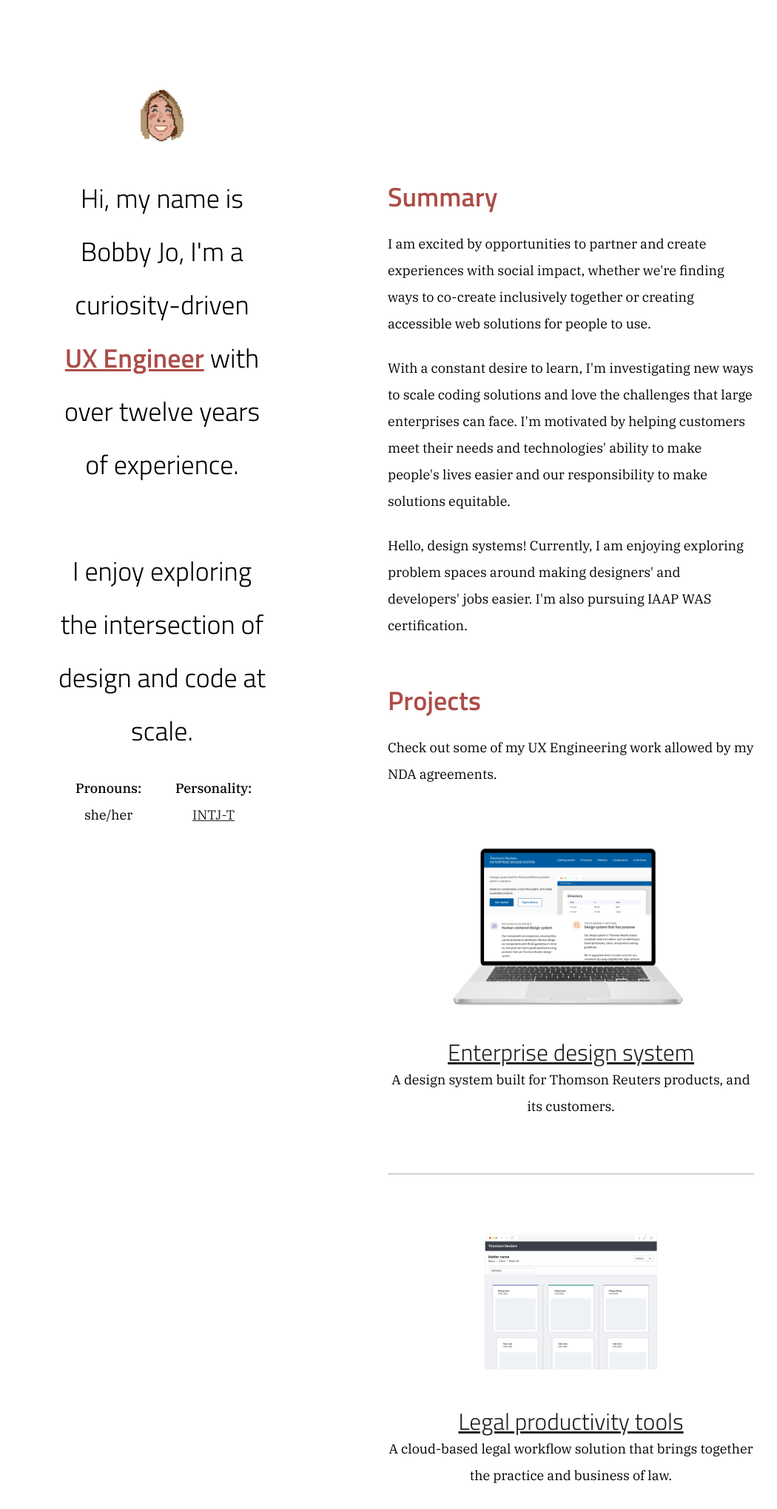
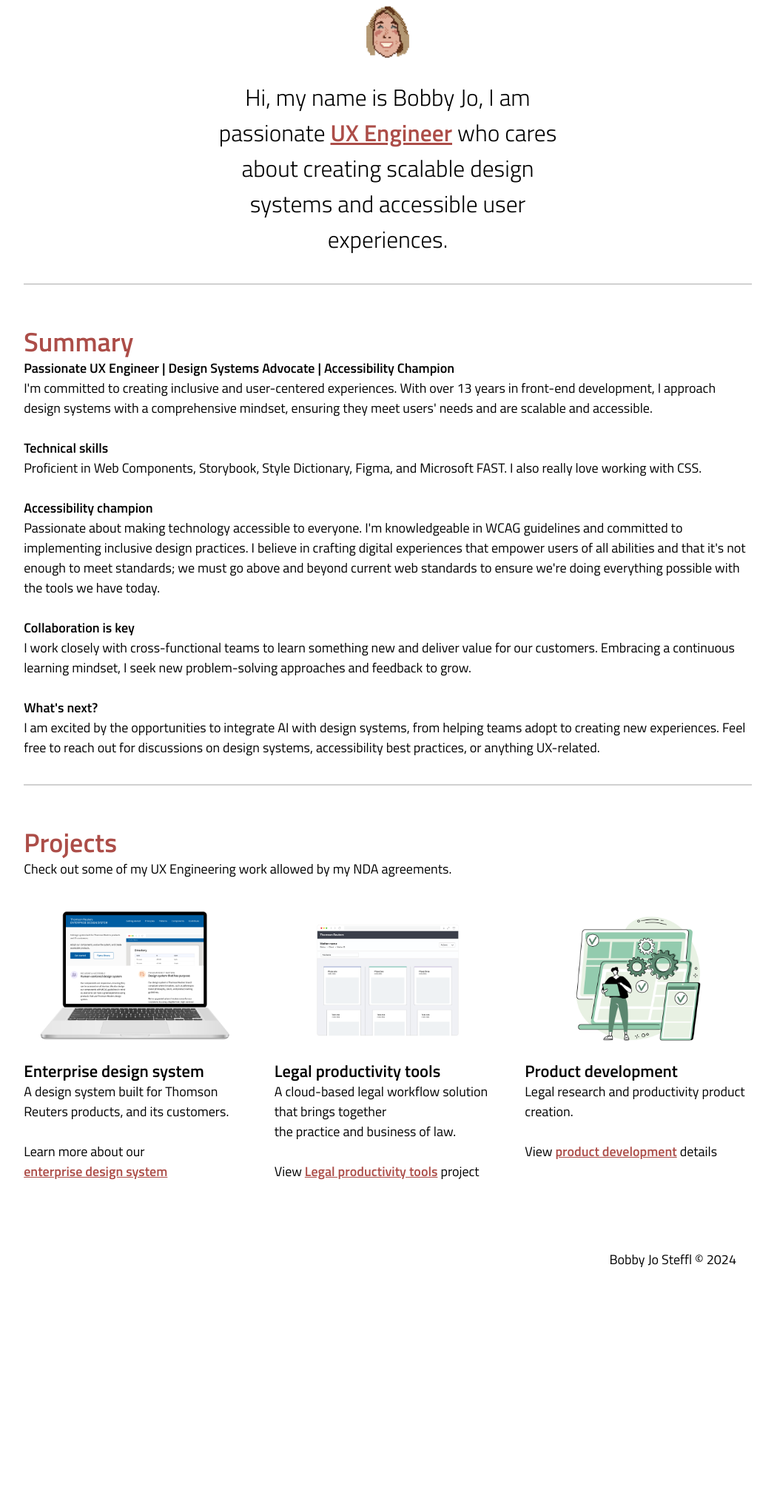
Before and after one commit to bsteffl/portfolio, a plain HTML site: page index.html in a window 1280 px wide. Shown: the part 176-2216 px from the top of the page at 74% size, without its empty margins (116-1166 px from the left). After the commit the page ends 1897 px from the top, so only its background shows below. Drawn offline with nearby package versions, Linux system fonts and the light colour scheme; files that its build step writes are made by us from their sources.

Commit message:
portfolio content updates and layout restructure

```diff
--- a/footer.html
+++ b/footer.html
@@ -1 +1 @@
-<footer>Bobby Jo Steffl &copy; 2022</footer>
+<footer>Bobby Jo Steffl &copy; 2024</footer>
--- a/index.html
+++ b/index.html
@@ -5,10 +5,11 @@
     <meta http-equiv="X-UA-Compatible" content="IE=edge">
     <meta name="viewport" content="width=device-width, initial-scale=1.0">
     <title>Bobby Jo Steffl - Portfolio</title>
+    <!-- If you're here, I assure you would be unimpressed by the lack of flare and animations; my passion isn't portfolio sites but design systems. I only aimed to use minimal code and good old-fashioned HTML & CSS. -->
     <!-- <link rel="stylesheet" href="https://use.typekit.net/vcr8oyl.css"> -->
     <link rel="preconnect" href="https://fonts.googleapis.com">
     <link rel="preconnect" href="https://fonts.gstatic.com" crossorigin>
-    <link href="https://fonts.googleapis.com/css2?family=IBM+Plex+Serif:wght@200;400;500;600&family=Titillium+Web:wght@300;400;600&display=swap" rel="stylesheet">
+    <link href="https://fonts.googleapis.com/css2?family=Merriweather:wght@300;400;700&family=Titillium+Web:wght@300;400;600&display=swap" rel="stylesheet">
     <link href="src/assets/styles/main.css" rel="stylesheet" />
     <link rel="apple-touch-icon" sizes="180x180" href="src/assets/images/favicon/apple-touch-icon.png">
     <link rel="icon" type="image/png" sizes="32x32" href="src/assets/images/favicon//favicon-32x32.png">
@@ -21,41 +22,50 @@
     <div class="l-site-wrapper l-site-wrapper--index">
         <include src="./header.html"></include>
         <main>
-            <div class="c-portfolio-description">
+            <div class="c-portfolio-work">
+                <section class="c-portfolio-description">
                     <img src="src/assets/images/bobbyjo-avatar.png" alt="White female in mid-thirties with blue eyes and blonde hair in gaming pixel form" />
-                <p class="c-callout-text">Hi, my name is Bobby Jo, I'm a curiosity-driven <a href="defining-ux-engineer.html" class="c-highlight">UX Engineer</a> with over twelve years of experience. <br/><br/> I enjoy exploring the intersection of design and code at scale.</p>
-
-                <p class="u-flex u-m-flex u-justify-content-between"><span><strong>Pronouns:</strong> she/her</span><span><strong>Personality:</strong> <a class="u-padding-none" href="https://www.16personalities.com/intj-personality">INTJ-T</a></span></p>
-            </div>
-            <div class="c-divider u-d-display-none"></div>
-            <div class="c-portfolio-work">
+                    <p class="c-callout-text">Hi, my name is Bobby Jo, I am passionate <a href="defining-ux-engineer.html" class="c-highlight">UX Engineer</a> who cares about creating scalable design systems and accessible user experiences.</p>
+                </section>
+                <div class="c-divider"></div>
                 <section>
                     <h1 class="h2">Summary</h1>
-                    <p>I am excited by opportunities to partner and create experiences with social impact, whether we're finding ways to co-create inclusively together or creating accessible web solutions for people to use.</p>
-                    <p>With a constant desire to learn, I'm investigating new ways to scale coding solutions and love the challenges that large enterprises can face. I'm motivated by helping customers meet their needs and technologies' ability to make people's lives easier and our responsibility to make solutions equitable.</p>
-                    <p>Hello, design systems! Currently, I am enjoying exploring problem spaces around making designers' and developers' jobs easier. I'm also pursuing IAAP WAS certification.</p>
+                    <p><strong>Passionate UX Engineer | Design Systems Advocate | Accessibility Champion</strong><br/>I'm committed to creating inclusive and user-centered experiences. With over 13 years in front-end development, I approach design systems with a comprehensive mindset, ensuring they meet users' needs and are scalable and accessible.</p>
+
+                    <p><strong>Technical skills</strong><br/>Proficient in Web Components, Storybook, Style Dictionary, Figma, and Microsoft FAST. I also really love working with CSS.</p>
+
+                    <p><strong>Accessibility champion</strong><br/>Passionate about making technology accessible to everyone. I'm knowledgeable in WCAG guidelines and committed to implementing inclusive design practices. I believe in crafting digital experiences that empower users of all abilities and that it's not enough to meet standards; we must go above and beyond current web standards to ensure we're doing everything possible with the tools we have today.</p>
+
+                    <p><strong>Collaboration is key</strong><br/>I work closely with cross-functional teams to learn something new and deliver value for our customers. Embracing a continuous learning mindset, I seek new problem-solving approaches and feedback to grow.</p>
+
+                    <p><strong>What's next?</strong><br/>I am excited by the opportunities to integrate AI with design systems, from helping teams adopt to creating new experiences. Feel free to reach out for discussions on design systems, accessibility best practices, or anything UX-related.</p>
                 </section>
-                <div class="c-divider u-d-display-none"></div>
-                <section class="c-portfolio-content">
+            </div>
+            <div class="c-divider"></div>
+            <section class="c-portfolio-wrapper">
                 <h2>Projects</h2>
-                    <p>Check out some of my UX Engineering work allowed by my NDA agreements.</p>
+                <p class="u-margin-bottom-none">Check out some of my UX Engineering work allowed by my NDA agreements.</p>
+                <div class="c-portfolio-content">
                 <article class="c-portfolio-group">
                     <img src="src/assets/images/macbook-design-system.png" alt=" " aria-hidden="true" role="presentation" />
-                        <h3 class="u-margin-bottom-none"><a href="enterprise-design-system.html">Enterprise design system</a></h3>
-                        <p class="u-margin-top-none">A design system built for Thomson Reuters products, and its customers.</p>
+                    <h3 class="u-margin-bottom-none">Enterprise design system</h3>
+                    <p>A design system built for Thomson Reuters products, and its customers.</p>
+                    <p>Learn more about our <a href="enterprise-design-system.html">enterprise design system</a></p>
                 </article>
                 <article class="c-portfolio-group">
                     <img src="src/assets/images/panoramic-matter-maps.png" alt="Thomson Reuters Panoramic Matter Maps" />
-                        <h3 class="u-margin-bottom-none"><a href="productivity-tools.html">Legal productivity tools</a></h3>
-                        <p class="u-margin-top-none">A cloud-based legal workflow solution that brings together<br/> the practice and business of law.</p>
+                    <h3 class="u-margin-bottom-none">Legal productivity tools</h3>
+                    <p>A cloud-based legal workflow solution that brings together<br/> the practice and business of law.</p>
+                    <p>View <a href="productivity-tools.html">Legal productivity tools</a> project</p>
                 </article>
                 <article class="c-portfolio-group">
                     <img src="src/assets/images/platform-graphic.png" alt=" " aria-hidden="true" role="presentation" />
-                        <h3 class="u-margin-bottom-none"><a href="product-development.html">Product development</a></h3>
-                        <p class="u-margin-top-none">Legal research and productivity product creation.</p>
+                    <h3 class="u-margin-bottom-none">Product development</h3>
+                    <p>Legal research and productivity product creation.</p>
+                    <p>View <a href="product-development.html">product development</a> details</p>
                 </article>
+                </div>
             </section>
-            </div>
         </main>
         <include src="./footer.html"></include>
     </div>
--- a/src/assets/styles/main.css
+++ b/src/assets/styles/main.css
@@ -1,4 +1,5 @@
 @import "normalize.css";
+/*  If you're here, I assure you would be unimpressed by the lack of flare and animations; my passion isn't portfolio sites but design systems. I only aimed to use minimal code and good old-fashioned HTML & CSS. */
 * {
     box-sizing: border-box;
 }
@@ -8,7 +9,7 @@
     --primary-dark: #AC4D48;
     --gray-muted: #D1D1D1;
     --gray: #737373;
-    --body-font-family: 'IBM Plex Serif', serif;
+    --body-font-family: 'Titillium Web', sans-serif;
     --heading-font-family: 'Titillium Web', sans-serif;
     --base-font-size: 18;
     --weight-light: 300;
@@ -25,20 +26,17 @@
     --line-height-2: 1.15;
     --line-height-3: 1.25;
     --line-height-4: 2;
-    --spacing-half: 12px;
-    --spacing-1: 24px;
-    --spacing-2: 36px;
-    --spacing-3: 48px;
-    --spacing-4: 60px;
-    --spacing-5: 72px;
+    --spacing-half: 1rem;
+    --spacing-1: 2rem;
+    --spacing-2: 3rem;
+    --spacing-3: 4rem;
+    --spacing-4: 5rem;
+    --spacing-5: 6rem;
     --desktop: 960px;
     --mobile: calc(var(var(--desktop) - 1px));
     --h1: var(--weight-light) var(--font-size-6)/var(--line-height-2) var(--heading-font-family);
     --h2: var(--weight-semibold) var(--font-size-5)/var(--line-height-3) var(--heading-font-family);
-    --h3: var(--weight-light) var(--font-size-4)/var(--line-height-3) var(--heading-font-family);
-    --h4: var(--weight-semibold) var(--font-size-3)/var(--line-height-1) var(--heading-font-family);
-    --h5: var(--weight-semibold) var(--font-size-2)/var(--line-height-1) var(--heading-font-family);
-    --h6: var(--weight-semibold) var(--font-size-1)/var(--line-height-1) var(--heading-font-family);
+    --h3: var(--weight-semibold) var(--font-size-2)/var(--line-height-3) var(--heading-font-family);
 
     font-family: var(--body-font-family);
     font-size: calc(var(--base-font-size) * 1px);
@@ -46,6 +44,14 @@
 }
 /* SEMANTIC ELEMENTS */
 /* Typography - could write a scss function for this */
+h1,
+.h1,
+h2,
+.h2,
+h3,
+.h3 {
+    margin: 0;
+}
 h1, .h1 {
     font: var(--h1);
 }
@@ -56,28 +62,15 @@ h2, .h2 {
 h3, .h3 {
     font: var(--h3);
 }
-h4, .h4 {
-    font: var(--h4);
-}
-h5, .h5 {
-    font: var(--h5);
-}
-h6, .h6 {
-    font: var(--h6);
-}
-h1, h2, h3, h4, h5, h6 {
-    margin-bottom: var(--spacing-1);
-    margin-top: var(--spacing-1);
-}
 strong {
-    font-weight: var(--weight-medium);
+    font-weight: var(--weight-semibold);
 }
 p {
-    margin-bottom: var(--spacing-1);
-    margin-top: var(--spacing-1);
+    line-height: normal;
+    margin-bottom: 1.5rem;
+    margin-top: 0;
 }
 a {
-    color: var(--dark);
     position: relative;
 }
 a:focus {
@@ -102,8 +95,15 @@ ol {
     list-style: none;
     position: relative;
 }
+li {
+    line-height: normal;
+}
 ol > li {
     counter-increment: item;
+    margin-bottom: 1.5rem;
+}
+ol > li:last-child {
+    margin-bottom: 0;
 }
 ol > li strong {
     color: var(--primary-dark);
@@ -130,21 +130,24 @@ ol > li::before {
 .l-site-wrapper {
     margin: 0 auto;
     max-width: 1230px;
-    padding: var(--spacing-5) var(--spacing-4) var(--spacing-4);
+    padding: 2vw 4vw;
+    position: relative;
 }
 header {
     display: block;
 }
 main {
-    display: grid;
-    grid-template-columns: 1fr;
-    padding: var(--spacing-3) 0 0;
+    padding: var(--spacing-1) 0 0;
 }
 img {
     max-width: 100%;
 }
 footer {
-    padding: var(--spacing-4) var(--spacing-4) var(--spacing-2);
+    bottom: 0;
+    margin: var(--spacing-4) var(--spacing-3) 0;
+    padding: 0 var(--spacing-3);
+    position: absolute;
+    right: 0;
 }
 nav a {
     margin: 0 var(--spacing-half);
@@ -153,6 +156,10 @@ nav a:first-child {
     margin-left: 0;
 }
 /* Projects */
+.l-two-column-flex {
+    display: flex;
+    gap: var(--spacing-4);
+}
 .l-two-column-grid .l-column,
 .l-two-column-flex .l-column { /* product development */
     display: block;
@@ -161,28 +168,24 @@ nav a:first-child {
 /* Desktop */
 @media only screen and (min-width: 960px) {
     main {
-        grid-template-columns: 1fr 1fr;
-        grid-template-rows: 1fr;
-        padding: 168px var(--spacing-4) 0;
+        padding: var(--spacing-3) var(--spacing-3) 0;
     }
     header {
         align-items: center;
         display: flex;
         font-family: var(--heading-font-family);
         justify-content: space-between;
-        padding-left: var(--spacing-4);
+        padding-left: var(--spacing-3);
     }
     .l-two-column-grid .l-column {
         display: grid;
         flex: 1 1 50%;
-        grid-template-rows: auto 84px 1fr;
+        grid-template-rows: auto 24px 1fr;
     }
-    .l-two-column-grid .l-column:first-child,
-    .l-two-column-flex .l-column:first-child {
+    .l-two-column-grid .l-column:first-child {
         margin-right: var(--spacing-4);
     }
-    .l-two-column-grid .l-column:last-child,
-    .l-two-column-flex .l-column:last-child {
+    .l-two-column-grid .l-column:last-child {
         margin-left: var(--spacing-4);
     }
     .l-two-column-grid .l-column:last-child ul {
@@ -195,7 +198,7 @@ nav a:first-child {
 /* Mobile */
 @media only screen and (max-width: 959px) {
     nav {
-        margin-top: var(--spacing-1);
+        margin-top: 12px;
     }
 }
 /* COMPONENTS*/
@@ -212,15 +215,18 @@ nav a:first-child {
     text-decoration-skip-ink: none;
 }
 /* Highlight */
-.c-highlight {
+.c-highlight,
+a {
     color: var(--primary-dark);
+    font-weight: var(--weight-semibold);
     display: inline-block;
-    font-weight: var(--weight-semibold);
 }
-a.c-highlight {
+a.c-highlight,
+a {
     text-decoration: underline;
 }
-a.c-highlight:focus {
+a.c-highlight:focus,
+a:focus {
     color: white;
 }
 /* Subheading */
@@ -231,80 +237,54 @@ a.c-highlight:focus {
     font-weight: var(--weight-semibold);
     margin-bottom: 0;
     margin-top: 0;
-    text-transform: uppercase;
 }
 /* Divider */
 .c-divider {
     background: var(--gray-muted);
     height: 2px;
-    margin: var(--spacing-3) 0 var(--spacing-2);
+    margin: 16px 0 24px;
 }
 .c-divider--small {
     height: 1px;
 }
 /* Index */
-.l-site-wrapper--index main {
-    padding-top: var(--spacing-5);
-}
-.c-portfolio-group {
-    align-items: center;
-    border-top: 2px solid var(--gray-muted);
+.c-portfolio-content {
+    align-items: flex-start;
     display: flex;
-    flex-direction: column;
-    margin-bottom: var(--spacing-3);
-}
-.c-portfolio-content > .c-portfolio-group:first-of-type {
-    border-top: none;
-}
-.c-portfolio-group img {
-    max-width: 374px;
-}
-.c-portfolio-group figure,
-.c-portfolio-group p {
-    text-align: center;
+    gap: 32px;
 }
 
 .c-portfolio-description {
+    align-items: center;
     display: flex;
     flex-direction: column;
+    gap: 24px;
+    justify-content: center;
     line-height: 2;
-    text-align: left;
-
-    justify-content: center;
-    max-width: none;
+    margin: 0 auto;
+    text-align: center;
 }
 .c-portfolio-description img {
-    align-self: center;
     max-width: 80px;
 }
 .c-callout-text {
-    font: var(--weight-light) var(--font-size-5)/var(--line-height-4) var(--heading-font-family);
+    font: var(--weight-light) var(--font-size-4)/normal var(--heading-font-family);
+    margin: 0;
 }
-.c-portfolio-group img {
-    margin-top: var(--spacing-3);
+.c-portfolio-wrapper h2 {
+    margin-bottom: 0;
 }
-.c-portfolio-content {
-    padding-top: var(--spacing-half);
+.c-portfolio-wrapper p {
+    margin-top: 0;
 }
 /* Desktop */
-@media only screen and (min-width: 960px) {
-    .c-portfolio-description {
-        display: block;
-        max-width: 380px;
-        padding: 0 var(--spacing-3) var(--spacing-4);
-        text-align: center;
-    }
-    .c-portfolio-work {
-        padding-top: 103px;
-    }
-    .l-site-wrapper--index main {
-        padding-top: 168px;
-    }
-}
 /* define-ux-engineer */
 .c-role-definitions {
     grid-column-end: 3;
     grid-column-start: 1;
+}
+.c-role-definitions h1 {
+    margin-bottom: 8px;
 }
 @media only screen and (min-width: 960px) {
     .c-role-definitions ul {
@@ -316,21 +296,40 @@ a.c-highlight:focus {
 .l-site-wrapper--resume h2 {
     color: var(--primary-dark);
     font-weight: var(--weight-semibold);
+    margin-bottom: 0;
 }
-.l-site-wrapper--resume .l-column:first-of-type {
-    grid-column-start: 1;
+.l-site-wrapper--resume h3 {
+    margin: 0;
 }
 /* Desktop */
 @media only screen and (min-width: 960px) {
-    .l-site-wrapper--resume .l-column:first-of-type {
-        padding-right: var(--spacing-5);
+    .c-divider {
+        margin: var(--spacing-1) 0 var(--spacing-2);
     }
-    .l-site-wrapper--resume .l-column:last-of-type {
-        padding-left: var(--spacing-5);
+    .c-portfolio-group img {
+        margin-top: var(--spacing-1);
+    }
+    .c-portfolio-group {
+        margin-bottom: var(--spacing-3);
+    }
+    .c-portfolio-description {
+        max-width: 40vw;
     }
 }
+.l-site-wrapper--resume ul {
+    margin-top: 4px;
+    margin-bottom: var(--spacing-1);
+}
 .l-site-wrapper--resume li {
-    margin-bottom: var(--spacing-half);
+    margin-bottom: 8px;
+}
+.l-site-wrapper--resume {
+    margin-top: 0;
+    margin-bottom: 8px;
+}
+.l-site-wrapper--resume p {
+    margin-bottom: 12px;
+    margin-top: 0;
 }
 /* Utilities */
 .u-flex {
@@ -357,8 +356,18 @@ a.c-highlight:focus {
 .u-text-right {
     text-align: right;
 }
+.u-margin-none {
+    margin: 0;
+}
 /* Responsive utilities - mobile */
 @media only screen and (max-width: 959px) {
+    .l-site-wrapper {
+        padding: 6vw 8vw;
+    }
+    .l-two-column-flex,
+    .c-portfolio-content {
+        flex-wrap: wrap;
+    }
     .u-m-flex {
         flex-direction: column;
     }
```
Also changed, not shown: defining-ux-engineer.html (+1 -1 lines), enterprise-design-system.html (+8 -9 lines), header.html (+4 -1 lines), product-development.html (+6 -6 lines), productivity-tools.html (+7 -7 lines), resume.html (+17 -16 lines). Lines whose indentation alone changed are shown as unchanged.
